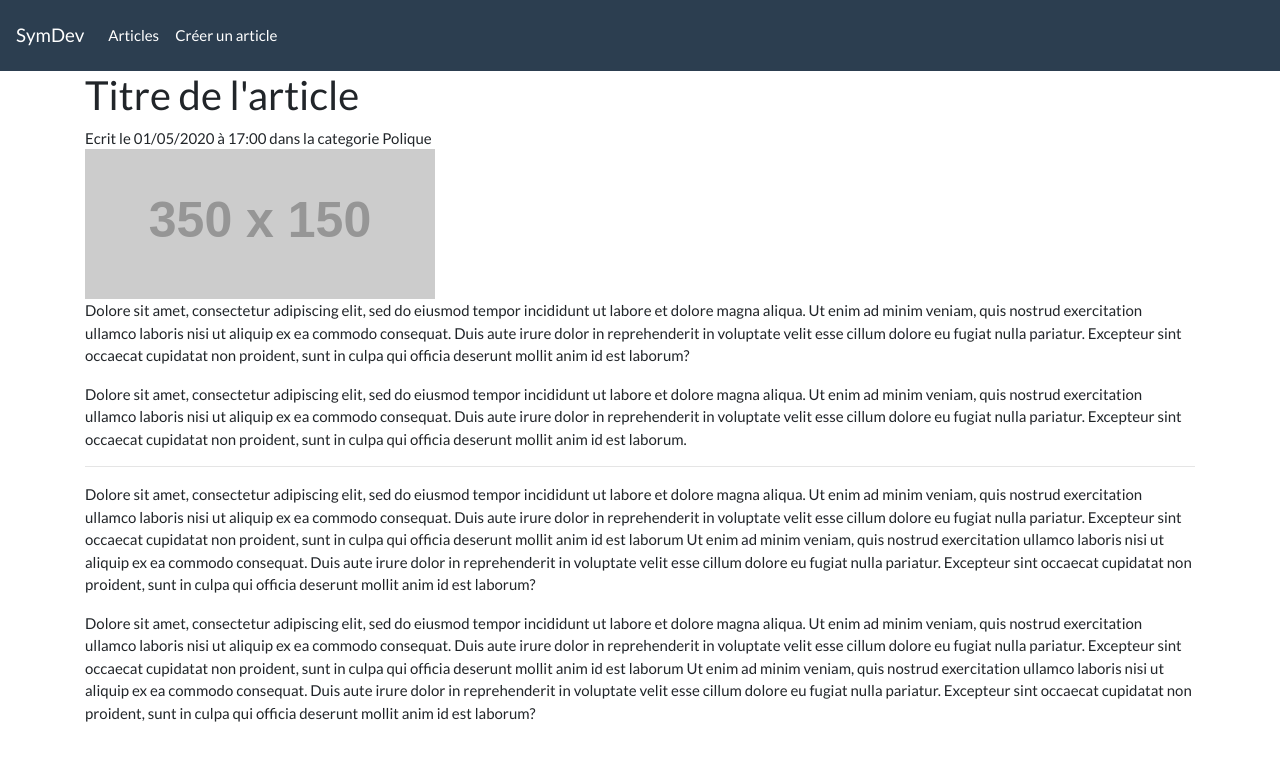
After one commit to mamadoualimo/ProjetDemo, a Symfony app: template templates/dev/show.html.twig in a window 1280 px wide. The commit adds this page. Shown: the top 761 px of the page. Run offline with Twig, Linux system fonts and the light colour scheme; the template is opened without the code that fills it, so the values that code supplies are empty; grey boxes labelled with a size stand in for pictures from a placeholder-image service; some libraries are stand-ins or nearby versions.

Commit message:
creation de 3 articles et 1 page article

```diff
--- /dev/null
+++ b/templates/dev/show.html.twig
@@ -0,0 +1,38 @@
+{% extends 'base.html.twig' %}
+
+{% block body %}
+    <article>
+        <h2>Titre de l'article</h2>
+        <div class="metadata">Ecrit le 01/05/2020 à 17:00 dans la
+        categorie Polique</div>
+        <div class="content">
+            <img src="http://placehold.it/350x150" alt="">
+            <p>Dolore sit amet, consectetur adipiscing elit, sed do eiusmod tempor incididunt ut labore et dolore magna aliqua.
+            Ut enim ad minim veniam, quis nostrud exercitation ullamco laboris nisi ut aliquip ex ea commodo consequat.
+            Duis aute irure dolor in reprehenderit in voluptate velit esse cillum dolore eu fugiat nulla pariatur.
+            Excepteur sint occaecat cupidatat non proident, sunt in culpa qui officia deserunt mollit anim id est laborum?
+            </p>
+            <p>Dolore sit amet, consectetur adipiscing elit, sed do eiusmod tempor incididunt ut labore et dolore magna aliqua.
+            Ut enim ad minim veniam, quis nostrud exercitation ullamco laboris nisi ut aliquip ex ea commodo consequat.
+            Duis aute irure dolor in reprehenderit in voluptate velit esse cillum dolore eu fugiat nulla pariatur.
+            Excepteur sint occaecat cupidatat non proident, sunt in culpa qui officia deserunt mollit anim id est laborum.</p>
+            <hr>
+            <p>Dolore sit amet, consectetur adipiscing elit, sed do eiusmod tempor incididunt ut labore et dolore magna aliqua.
+            Ut enim ad minim veniam, quis nostrud exercitation ullamco laboris nisi ut aliquip ex ea commodo consequat.
+            Duis aute irure dolor in reprehenderit in voluptate velit esse cillum dolore eu fugiat nulla pariatur.
+            Excepteur sint occaecat cupidatat non proident, sunt in culpa qui officia deserunt mollit anim id est laborum
+            Ut enim ad minim veniam, quis nostrud exercitation ullamco laboris nisi ut aliquip ex ea commodo consequat.
+            Duis aute irure dolor in reprehenderit in voluptate velit esse cillum dolore eu fugiat nulla pariatur.
+            Excepteur sint occaecat cupidatat non proident, sunt in culpa qui officia deserunt mollit anim id est laborum?
+            </p>
+            <p>Dolore sit amet, consectetur adipiscing elit, sed do eiusmod tempor incididunt ut labore et dolore magna aliqua.
+            Ut enim ad minim veniam, quis nostrud exercitation ullamco laboris nisi ut aliquip ex ea commodo consequat.
+            Duis aute irure dolor in reprehenderit in voluptate velit esse cillum dolore eu fugiat nulla pariatur.
+            Excepteur sint occaecat cupidatat non proident, sunt in culpa qui officia deserunt mollit anim id est laborum
+            Ut enim ad minim veniam, quis nostrud exercitation ullamco laboris nisi ut aliquip ex ea commodo consequat.
+            Duis aute irure dolor in reprehenderit in voluptate velit esse cillum dolore eu fugiat nulla pariatur.
+            Excepteur sint occaecat cupidatat non proident, sunt in culpa qui officia deserunt mollit anim id est laborum?
+            </p>
+        </div>
+    </article>
+{% endblock %}
```
Also changed, not shown: templates/dev/index.html.twig (+50 -13 lines).
